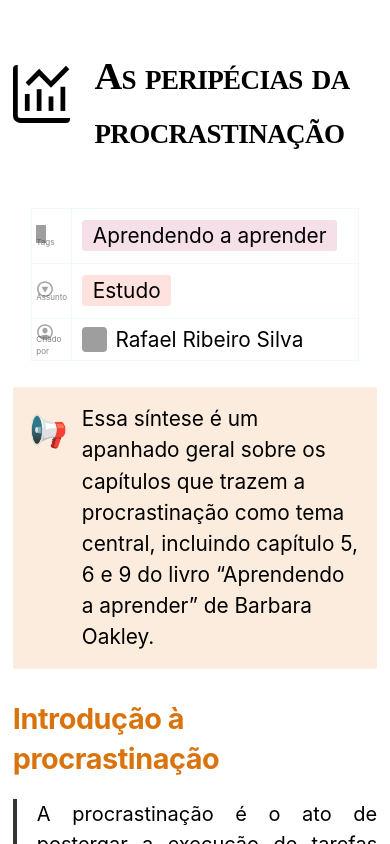
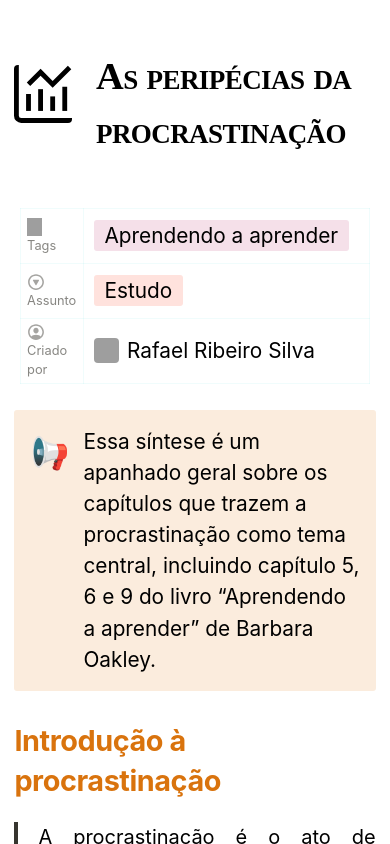
Before and after one commit to RafaeelRS/notas, a plain HTML site: page index.html in a window 390 px wide. Shown: the top 844 px of the page. Drawn offline with Linux system fonts and the light colour scheme; grey boxes are pictures that could not be loaded.

Commit message:
Update estilo.css

```diff
--- a/estilo.css
+++ b/estilo.css
@@ -22,23 +22,23 @@ body {
 	body {
 		font-size: 100%;
 		width: 100%;
-		padding: 0 0.8rem;
+		padding: 0 0.9rem;
 		margin: 0 auto;
 	}
 	header h1#titulo {
-		font-size: 1.5rem;
+		font-size: 1.2rem;
 		margin-top: 0.5rem;
 	}
 
 	div.tabela-topo > table{
 		width: 100%;
 	}
-	div.tabela-topo > table th, td{
-		font-size: 0.5rem;
+	div.tabela-topo  table th, td{
+		font-size: 0.8rem;
 	}
 
 	h2 {
-		font-size: 1.5rem;
+		font-size: 1.1rem;
 		margin-top: 1.5rem;
 		line-height: 1.4;
 		font-weight: 600;
@@ -50,7 +50,7 @@ body {
 		margin-top: 1.25rem;
 	}
 	article p {
-		font-size: 0.8rem;
+		font-size: 0.9rem;
 	}
 
 	figure {
```
